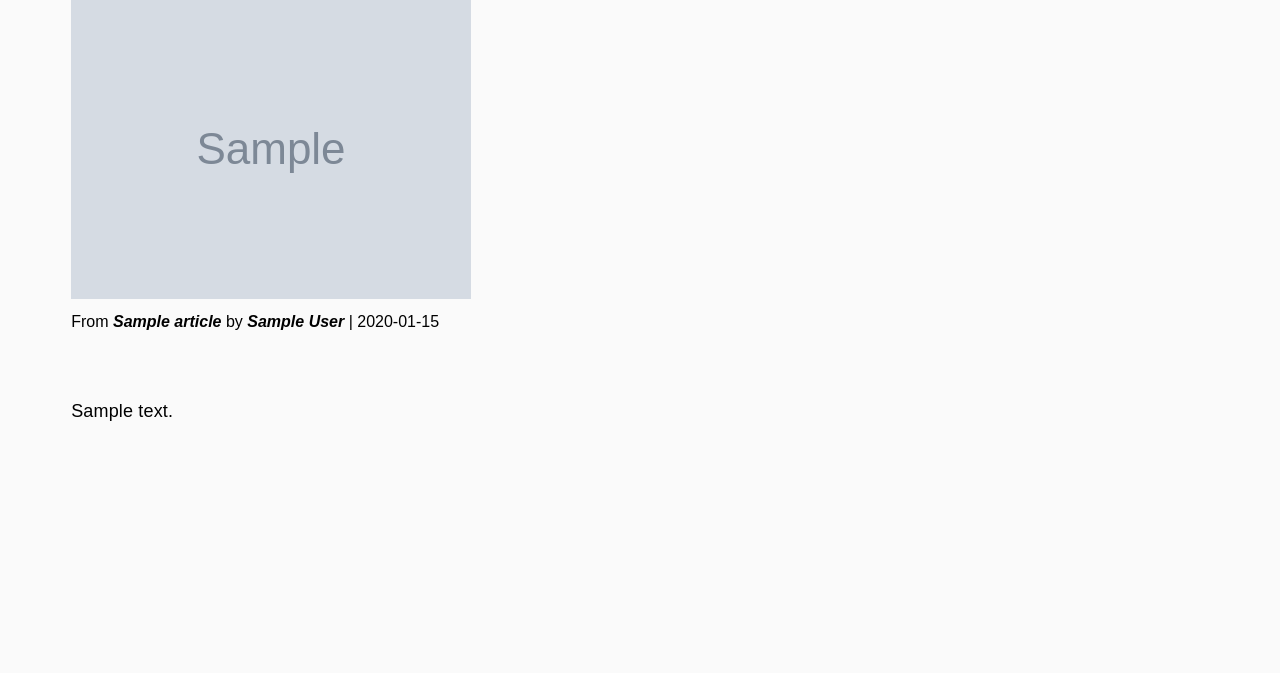
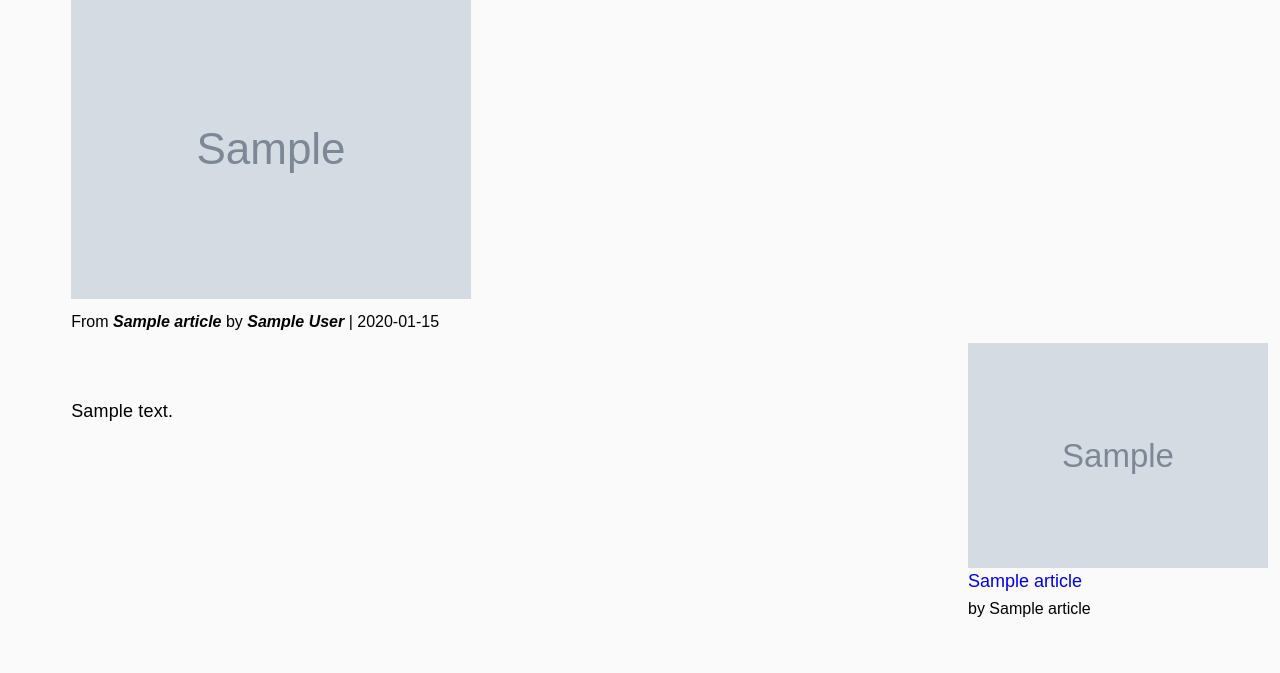
Before and after one commit to QuocHung52/daily_news, a Django app: template show_news/templates/show_news/news_details.html in a window 1280 px wide. Shown: the part 99-772 px from the top of the page. Run offline with Django 3.2, Linux system fonts and the light colour scheme; the template is opened without the code that fills it: values that come from a table or form of the project are taken from there, others are empty; tables that the repository leaves empty hold one stand-in row (values such as "Sample post"); grey boxes marked "Sample" are stand-in pictures.

Commit message:
Add related news and remove duplicate news from database

```diff
--- a/show_news/static/show_news/style.css
+++ b/show_news/static/show_news/style.css
@@ -17,18 +17,13 @@ a:link{
     left: 0;
     position: absolute;
     top:0;
-    padding-bottom: 0px;
 }
 
 .header-content {
     font-size: 18px;
     font-weight: 550;
-    height: auto;
-    position: relative;
-    top: 20px;
-    left: 20px;
-    right: 0;
-    width: 100%;
+    padding-top: 20px;
+    padding-left: 20px;
 }
 
 .get-content-form{
@@ -140,4 +135,11 @@ tr td:first-child {
     line-height: 1.4;
     padding-left: 5%;
     padding-right: 5%;
+    width: 65%;
+    float: left;
 }
+
+.side_suggest_news{
+    width: 25%;
+    float: right;
+}
--- a/show_news/templates/show_news/daily_news.html
+++ b/show_news/templates/show_news/daily_news.html
@@ -5,8 +5,8 @@
     <link rel="stylesheet" type="text/css" href="{% static 'show_news/style.css' %}">
 </head>
 <body>
-    <header class="header-top">
-        <div>
+    <header>
+        <div class="header-top">
             <nav class="header-content">
                 <a href="{% url 'show_news:show_news' %}">Today's news</a>
                 <a style="margin-left: 35px" href="{% url 'show_news:get_content' %}">Get Content</a>
--- a/show_news/templates/show_news/news_details.html
+++ b/show_news/templates/show_news/news_details.html
@@ -5,14 +5,17 @@
     <link rel="stylesheet" type="text/css" href="{% static 'show_news/style.css' %}">
 </head>
 <body>
+    <div style="display: block">
         <header class="header-top">
-        <div>
                 <nav class="header-content">
                     <a href="{% url 'show_news:show_news' %}">Today's news</a>
                     <a style="margin-left: 35px" href="{% url 'show_news:get_content' %}">Get Content</a>
                 </nav>
+        </header>
     </div>
-    </header>
+
+
+
             <div class="news-detail-header">
                 <div class="news-detail-title">
                     <a href="{{object.url}}">{{object.title}}</a>
@@ -34,7 +37,7 @@
                 {% if message %}
                     <p>{{message}}</p>
                 {% endif %}
-
+    <div>
         <div class="news-detail-content">
             {% if object.content %}
                <p>{{object.content}}</p>
@@ -43,5 +46,29 @@
             {% endif %}
         </div>
 
+
+       <div class="side_suggest_news">
+            {% for article in related_news %}
+               <div class="news-list">
+                    {% if article.image_content_url %}
+                    <div >
+                        <a href="{% url 'show_news:news_details' article.pk %}">
+                            <img src="{{article.image_content_url}}" class="news-list-image-content-top">
+                        </a>
+                    </div>
+                    {% endif %}
+
+                    <div >
+                        <span> <a href="{% url 'show_news:news_details' article.pk %}"> {{ article.title }} </a></span>
+                        <br>
+                        <span class="news-detail-note"> by {{article.page_name}}</span>
+                    </div>
+                </div>
+            {% endfor %}
+        </div>
+    </div>
+
+
+
 </body>
 </html>
--- a/show_news/views.py
+++ b/show_news/views.py
@@ -33,6 +33,7 @@ def show_news(request):
 
 def news_details(request, pk):
     item = Articles.objects.get(pk=pk)
+    related_news = Articles.objects.filter(page_name=item.page_name).filter(pk__lt=pk).order_by('pk').reverse()[0:4]
     message = ''
     get_image_content_status = False if item.image_content_url else True
     if not item.content:
@@ -40,7 +41,7 @@ def news_details(request, pk):
         message = news_extractor.messages
         _update_database(item, news_extractor)
 
-    context = {'message': message, 'object': item}
+    context = {'message': message, 'object': item, 'related_news': related_news}
 
     return render(request, 'show_news/news_details.html', context)
 
```
Lines whose indentation alone changed are shown as unchanged.
